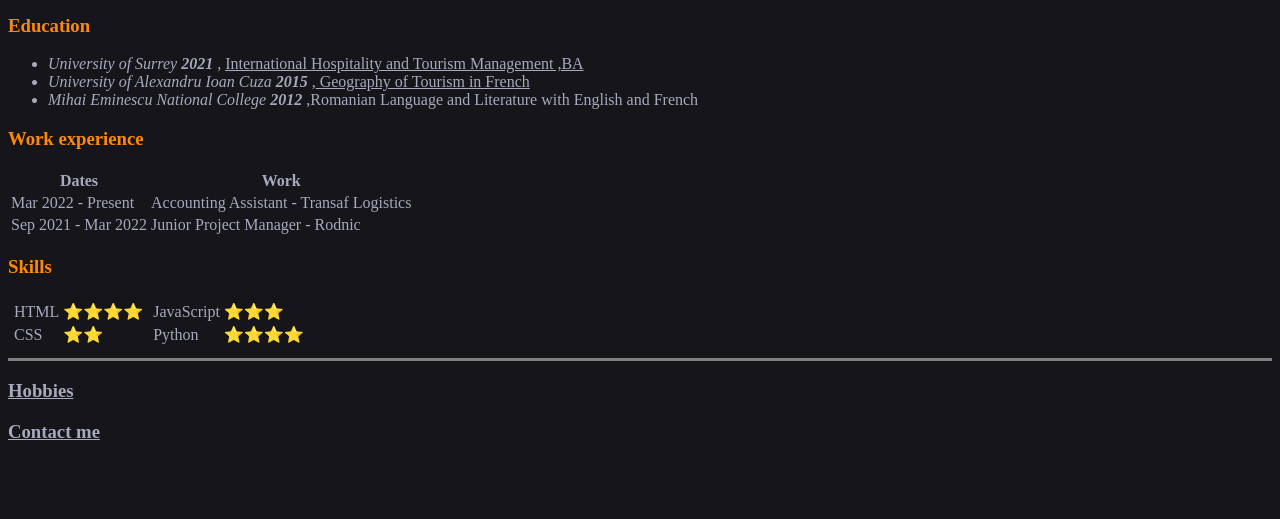
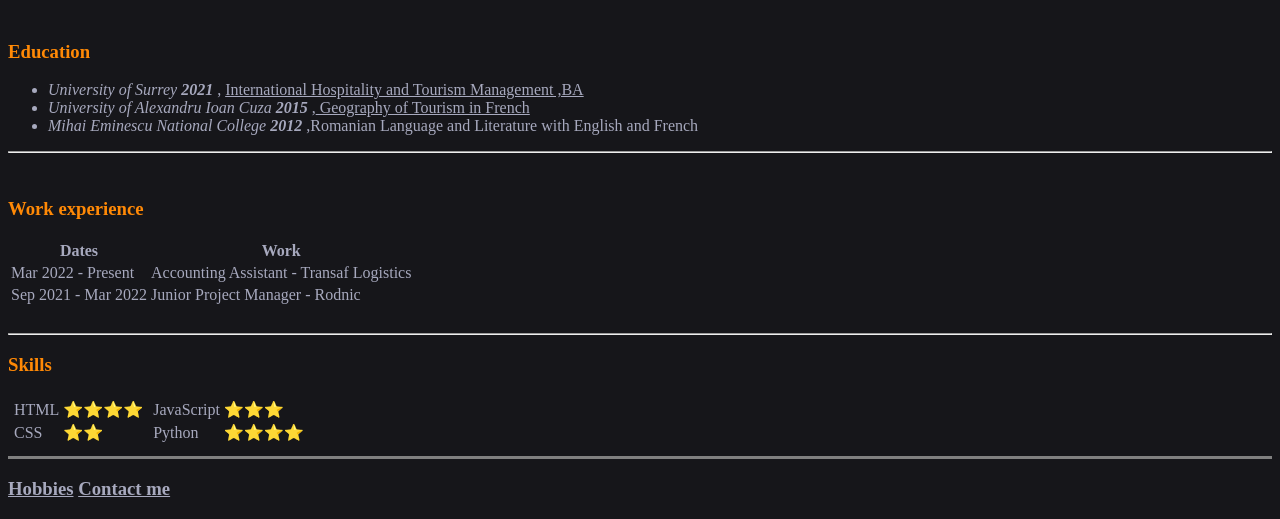
Before and after one commit to AnghelCC/ImAnghel.github.io, a plain HTML site: page index.html in a window 1280 px wide. Shown: the part 283-802 px from the top of the page. Drawn offline with Linux system fonts and the light colour scheme.

Commit message:
Add files via upload

```diff
--- a/index.html
+++ b/index.html
@@ -21,12 +21,15 @@
         </table>
 
         <hr size="3" color="grey">
+        <br>
         <h3>Education</h3>
         <ul>
             <li class="link"><em>University of Surrey <strong>2021</strong></em> , <a href="https://www.surrey.ac.uk/undergraduate/international-hospitality-and-tourism-management" style="color:#a7a9be">International Hospitality and Tourism Management ,BA</a></li>
             <li class="link"><em>University of Alexandru Ioan Cuza <strong>2015</strong></em> ,<a href="https://www.uaic.ro/studii/facultati-2/facultatea-de-geografie-si-geologie/" style="color:#a7a9be"> Geography of Tourism in French</a></li>
             <li class="link"><em>Mihai Eminescu National College <strong>2012</strong></em> ,Romanian Language and Literature with English and French</li>
         </ul>
+        <hr>
+        <br>
         <h3>Work experience</h3>
         <table>
             <thead>
@@ -58,6 +61,8 @@
                 <td> Junior Project Manager - Rodnic</td>
             </tr>
         </table>
+        <br>
+        <hr>
         <h3>Skills</h3>
 
         <table>
@@ -93,8 +98,8 @@
 
 
         <hr size="3" color="grey">
-        <h3><a href="hobbies.html" style="color:#a7a9be"> Hobbies</a></h3>
-        <h3><a href="contact.html" style="color:#a7a9be">Contact me</a></h3>
+        <h3><a href="hobbies.html" style="color:#a7a9be"> Hobbies</a>  <a href="contact.html" style="color:#a7a9be">Contact me</a></h3>
+
 
     </body>
 </html>
```
